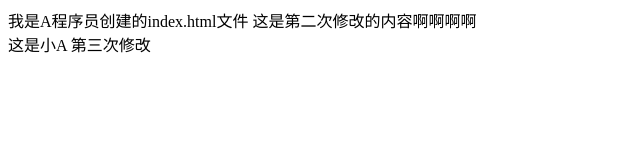
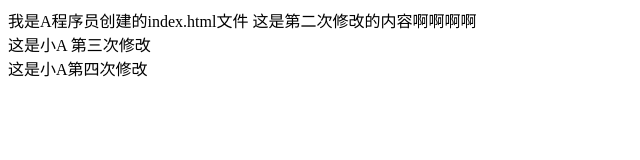
Before and after one commit to L-Chu/git-demo, a plain HTML site: page index.html in a window 1280 px wide. Shown: the whole page, without its empty margins (0-640 px from the left). Drawn offline with Linux system fonts and the light colour scheme.

Commit message:
AA的第四次提交

```diff
--- a/index.html
+++ b/index.html
@@ -8,7 +8,7 @@
 </head>
 
 <body>
-    我是A程序员创建的index.html文件 这是第二次修改的内容啊啊啊啊<br> 这是小A 第三次修改
+    我是A程序员创建的index.html文件 这是第二次修改的内容啊啊啊啊<br> 这是小A 第三次修改<br/> 这是小A第四次修改
 </body>
 
 </html>
```
